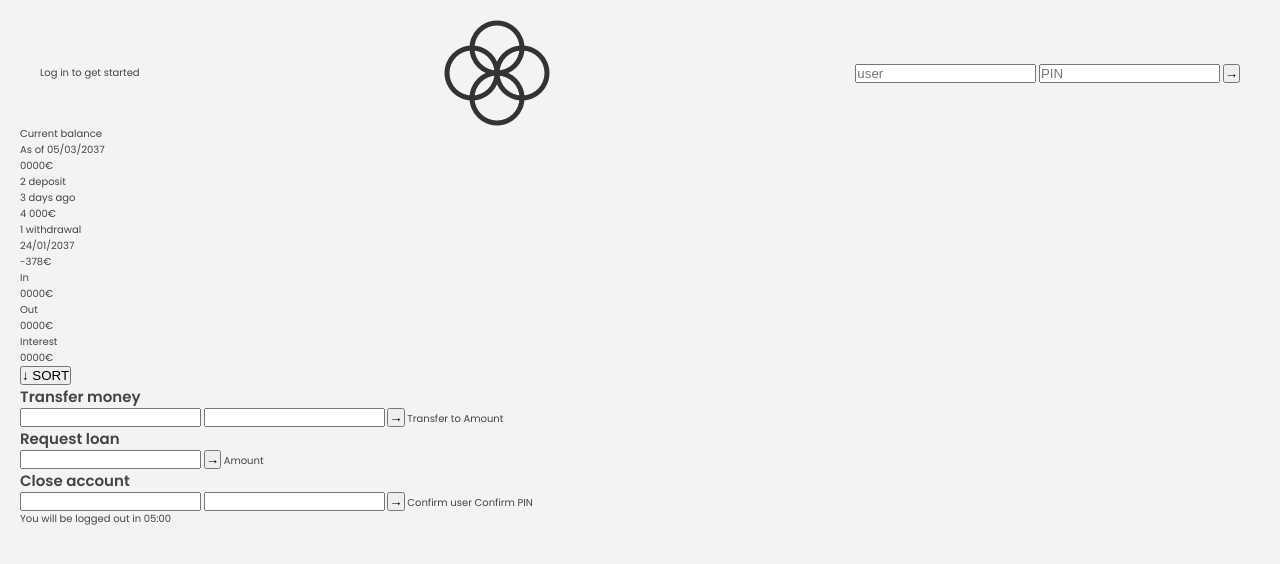
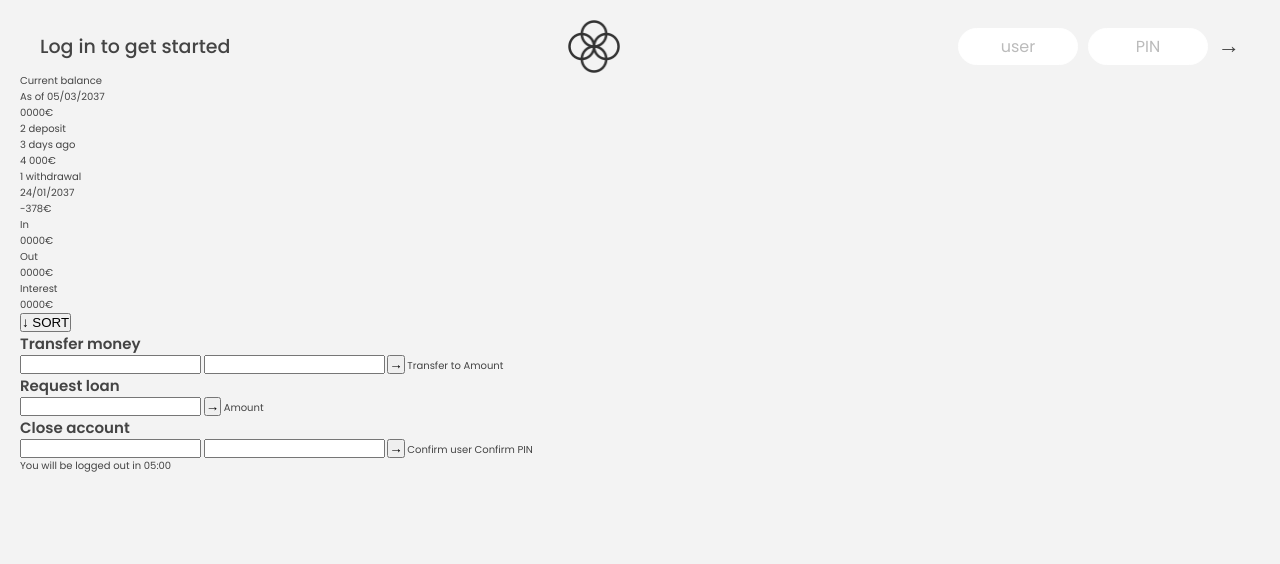
Before and after one commit to mralimov/Donnie-Bank.JS, a plain HTML site: page index.html in a window 1280 px wide. Drawn offline with Linux system fonts and the light colour scheme; a script that the page names is missing.

Commit message:
Login input,placholder,btn,hover,focus

```diff
--- a/style.css
+++ b/style.css
@@ -20,3 +20,52 @@
     align-items: center;
     padding: 0 2rem;
   }
+  .welcome {
+    font-size: 1.9rem;
+    font-weight: 500;
+  }
+  .logo {
+    height: 5.25rem;
+  }
+  .login {
+    display: flex;
+  }
+  .login__input {
+    border: none;
+    padding: 0.5rem 2rem;
+    font-size: 1.6rem;
+    font-family: inherit;
+    text-align: center;
+    width: 12rem;
+    border-radius: 10rem;
+    margin-right: 1rem;
+    color: inherit;
+    border: 1px solid #fff;
+    transition: all 0.3s;
+  }
+
+.login__input:focus {
+    outline: none;
+    border: 1px solid #ccc;
+  }
+
+  .login__input::placeholder {
+    color: #bbb;
+  }
+
+  .login__btn {
+    border: none;
+    background: none;
+    font-size: 2.2rem;
+    color: inherit;
+    cursor: pointer;
+    transition: all 0.3s;
+  }
+
+  .login__btn:hover,
+  .login__btn:focus,
+  .btn--sort:hover,
+  .btn--sort:focus {
+    outline: none;
+    color: #777;
+  }
```
